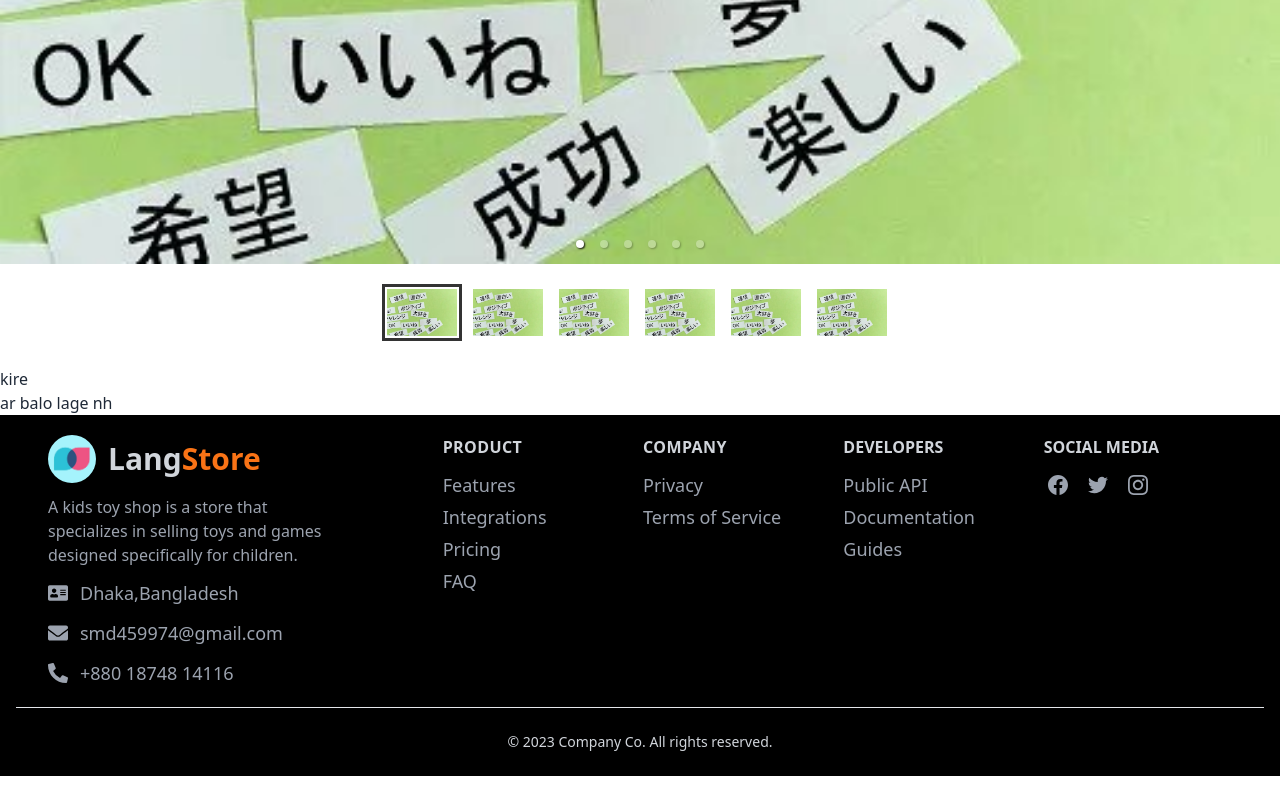
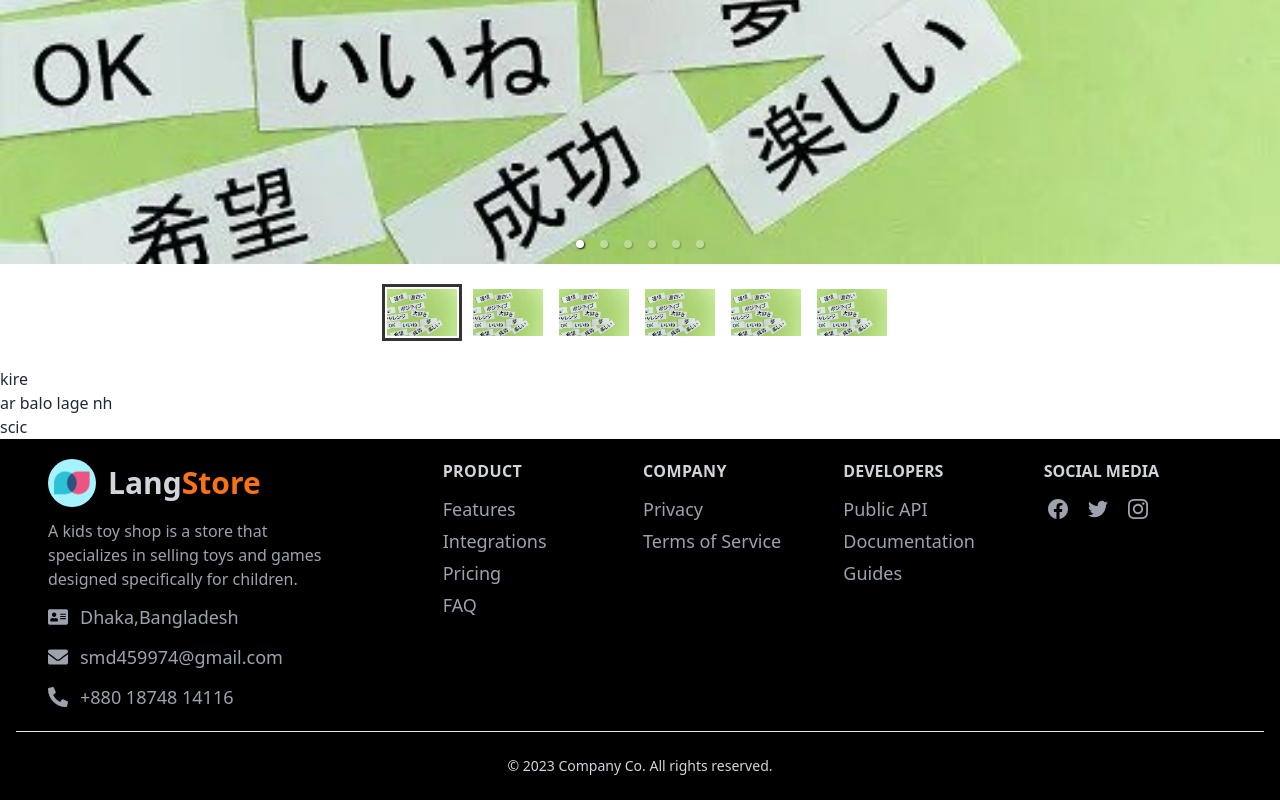
Before and after one commit to Salauddin98/SportsHub-Client-Site, a React (Vite) app: page / in a window 1280 px wide. Shown: the part 678-1478 px from the top of the page. Before the commit the page ends 1454 px from the top, so only its background shows below. Built offline with nearby package versions, Linux system fonts and the light colour scheme; no server answers.

Commit message:
added some items

```diff
--- a/src/page/Home/Home/Home.jsx
+++ b/src/page/Home/Home/Home.jsx
@@ -6,6 +6,7 @@ const Home = () => {
       <Banner></Banner>
       <h1>kire</h1>
       <p>ar balo lage nh</p>
+      <p>scic</p>
     </div>
   );
 };
```
